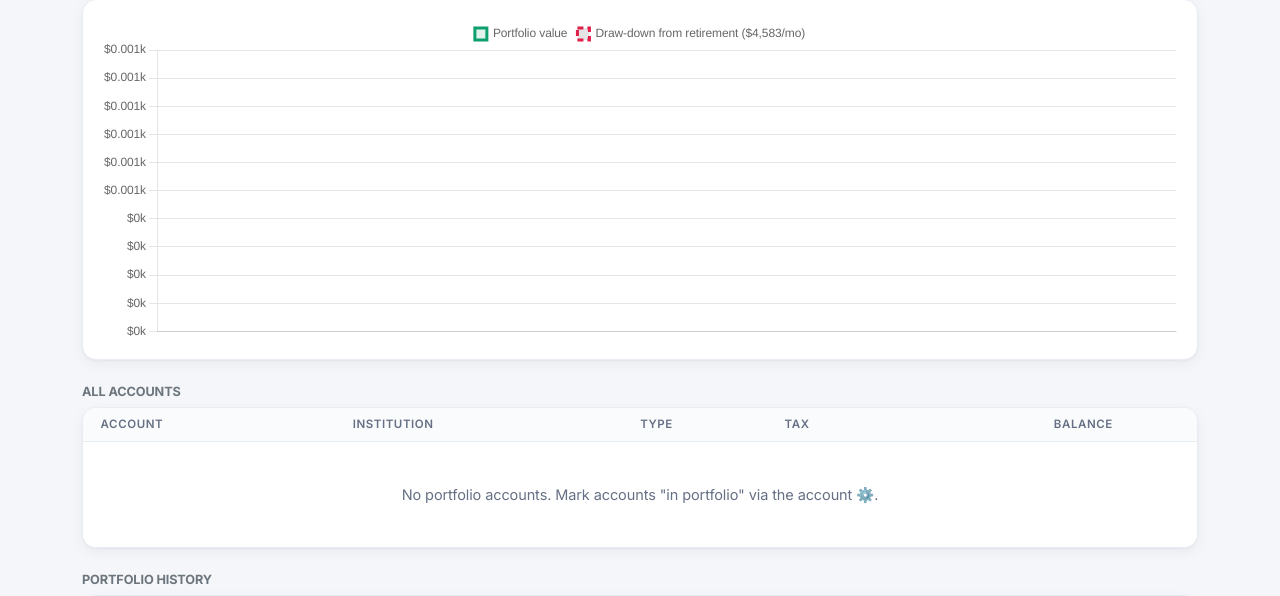
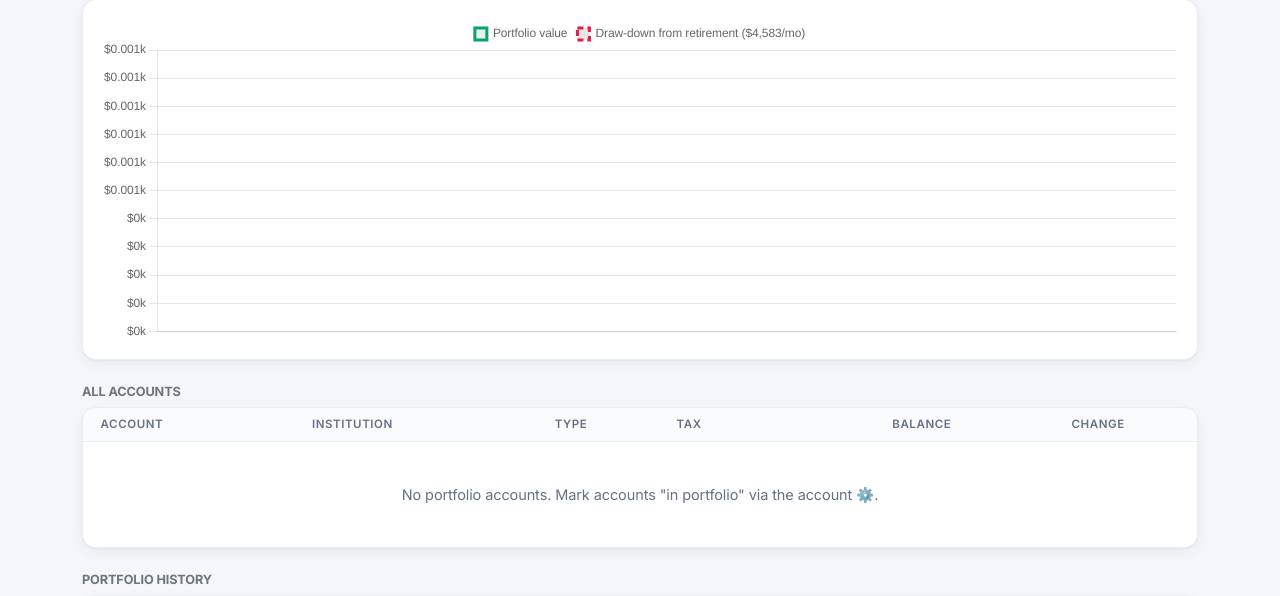
Before and after one commit to jaysuzi5/money-tracker, a Django app: page /portfolio/ in a window 1280 px wide. Shown: the part 501-1097 px from the top of the page. Run offline with Django 5.2, Linux system fonts and the light colour scheme; the visitor is signed in with stand-in values (Sample User, id 1); data that the repository does not hold is empty; some libraries are stand-ins or nearby versions.

Commit message:
Portfolio: Change column in All Accounts (vs latest snapshot) + History (vs prev snapshot)
Co-Authored-By: Claude Opus 4.8 <noreply@anthropic.com>

```diff
--- a/templates/tracker/portfolio.html
+++ b/templates/tracker/portfolio.html
@@ -39,7 +39,7 @@
 <h6 class="text-secondary text-uppercase small fw-bold mb-2">All Accounts</h6>
 <div class="card table-card">
   <table class="table table-hover">
-    <thead><tr><th>Account</th><th>Institution</th><th>Type</th><th>Tax</th><th class="text-end">Balance</th><th></th></tr></thead>
+    <thead><tr><th>Account</th><th>Institution</th><th>Type</th><th>Tax</th><th class="text-end">Balance</th><th class="text-end">Change</th><th></th></tr></thead>
     <tbody>
     {% for r in rows %}
       <tr>
@@ -48,13 +48,15 @@
         <td><span class="badge type-badge">{{ r.acct.get_type_display }}</span></td>
         <td class="small text-secondary">{{ r.acct.get_tax_treatment_display|default:"—" }}</td>
         <td class="text-end num fw-semibold">${{ r.value|floatformat:2|intcomma }}</td>
+        <td class="text-end num {% if r.change and r.change >= 0 %}amount-pos{% elif r.change %}amount-neg{% endif %}">
+          {% if r.change != None %}{% if r.change >= 0 %}+{% endif %}${{ r.change|floatformat:2|intcomma }}{% else %}—{% endif %}</td>
         <td class="text-end text-nowrap">
           <a class="btn btn-sm btn-outline-secondary py-0" href="{% url 'tracker:portfolio_account_history' r.acct.id %}"><i class="bi bi-clock-history"></i> History</a>
           <a class="btn btn-sm btn-outline-primary py-0" href="{% url 'tracker:dashboard' %}?account={{ r.acct.id }}"><i class="bi bi-list-ul"></i> Account</a>
         </td>
       </tr>
     {% empty %}
-      <tr><td colspan="6"><div class="empty-state">No portfolio accounts. Mark accounts "in portfolio" via the account ⚙️.</div></td></tr>
+      <tr><td colspan="7"><div class="empty-state">No portfolio accounts. Mark accounts "in portfolio" via the account ⚙️.</div></td></tr>
     {% endfor %}
     </tbody>
   </table>
--- a/tracker/views.py
+++ b/tracker/views.py
@@ -1122,6 +1122,13 @@ def portfolio(request):
     start = timezone.now().date() - timedelta(days=366)
     snaps = list(PortfolioSnapshot.objects.filter(account_id__in=acct_ids)
                  .values('account_id', 'snapshot_date', 'balance').order_by('snapshot_date'))
+    # latest snapshot balance per account (snaps is date-ascending, so last write wins)
+    latest_by_acct = {}
+    for s in snaps:
+        latest_by_acct[s['account_id']] = s['balance']
+    for r in rows:
+        last = latest_by_acct.get(r['acct'].id)
+        r['change'] = (r['value'] - last) if last is not None else None
     dates = sorted({s['snapshot_date'] for s in snaps if s['snapshot_date'] >= start})
     series = []
     for d in dates:
@@ -1171,8 +1178,13 @@ def portfolio_account_history(request, account_id):
     snaps = list(account.portfolio_snapshots.order_by('-snapshot_date'))
     chart = [{'date': s.snapshot_date.isoformat(), 'balance': float(s.balance)}
              for s in reversed(snaps)]
+    # change vs the previous (older) snapshot; snaps is newest-first
+    hist_rows = []
+    for i, s in enumerate(snaps):
+        prev = snaps[i + 1] if i + 1 < len(snaps) else None
+        hist_rows.append({'s': s, 'change': (s.balance - prev.balance) if prev else None})
     return render(request, 'tracker/portfolio_history.html', {
-        'account': account, 'snaps': snaps, 'chart': chart,
+        'account': account, 'snaps': hist_rows, 'chart': chart,
     })
 
 
```
Also changed, not shown: templates/tracker/portfolio_history.html (+8 -6 lines).
